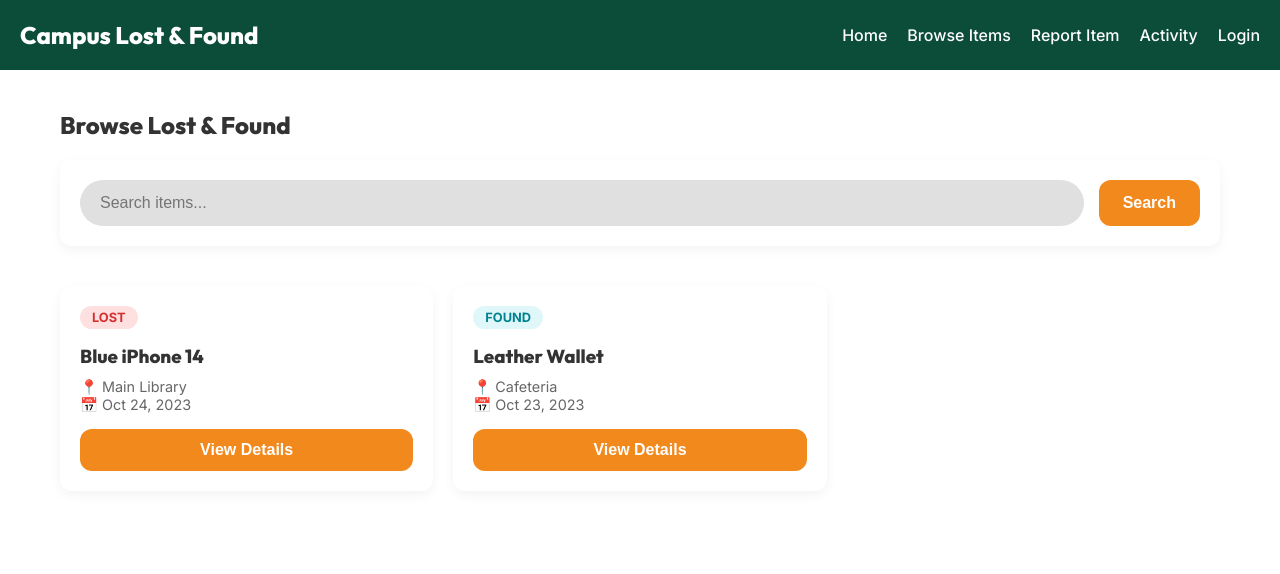
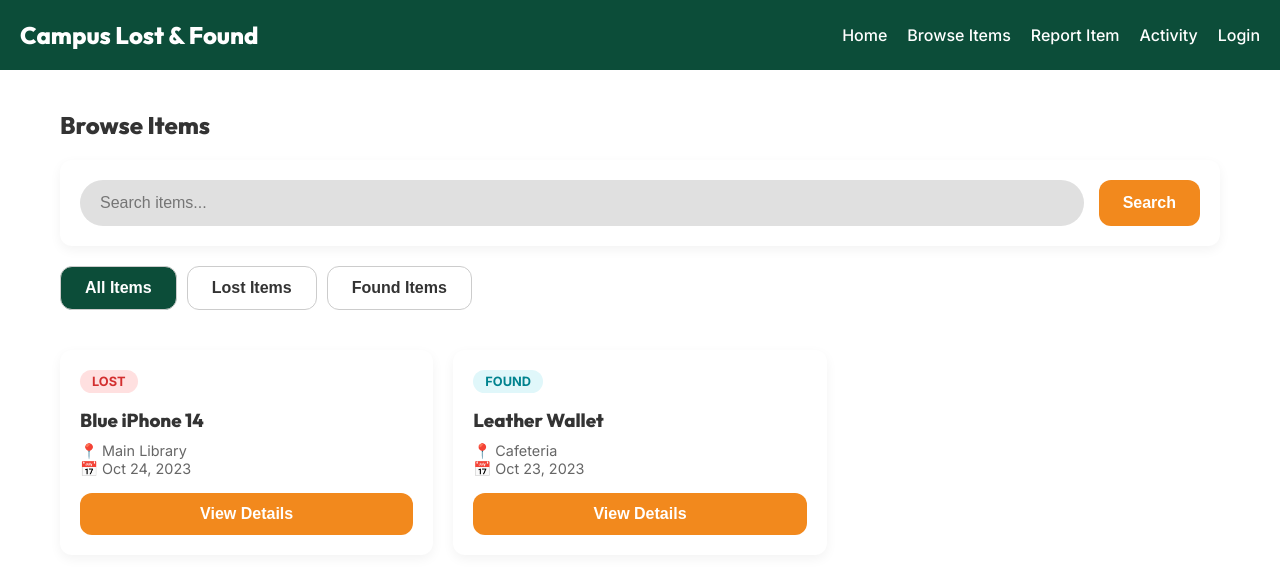
Before and after one commit to mr-jayesh/campus-lost-and-found, a React (Vite) app in the folder frontend/: page / in a window 1280 px wide. Both pictures are taken after a click on the link "Browse Items". Shown: the top 574 px of the page. Built offline with nearby package versions, Linux system fonts and the light colour scheme.

Commit message:
feat: add filter buttons to browse items feed

```diff
--- a/frontend/src/App.jsx
+++ b/frontend/src/App.jsx
@@ -4,6 +4,7 @@ import './index.css';
 function App() {
   const [activeTab, setActiveTab] = useState('home');
   const [reportType, setReportType] = useState('lost');
+  const [filter, setFilter] = useState('all');
 
   const mockItems = [
     { id: 1, type: 'lost', title: 'Blue iPhone 14', category: 'Electronics', location: 'Main Library', date: 'Oct 24, 2023', status: 'open' },
@@ -61,13 +62,20 @@ function App() {
 
       {activeTab === 'feed' && (
         <section className="container" style={{ padding: '40px 20px' }}>
-           <h2 style={{ marginBottom: '20px' }}>Browse Lost & Found</h2>
-           <div className="card" style={{ marginBottom: '20px', display: 'flex', gap: '15px' }}>
-              <input type="text" className="input-field" placeholder="Search items..." style={{ margin: 0 }} />
+           <h2 style={{ marginBottom: '20px' }}>Browse Items</h2>
+           <div className="card" style={{ marginBottom: '20px', display: 'flex', gap: '15px', flexWrap: 'wrap' }}>
+              <input type="text" className="input-field" placeholder="Search items..." style={{ margin: 0, flex: 1, minWidth: '200px' }} />
               <button className="btn btn-primary">Search</button>
            </div>
+
+           <div style={{ display: 'flex', gap: '10px', marginBottom: '20px' }}>
+             <button className="btn btn-secondary" style={{ backgroundColor: filter === 'all' ? 'var(--primary-color)' : 'transparent', color: filter === 'all' ? 'white' : 'var(--text-color)', border: '1px solid #ccc' }} onClick={() => setFilter('all')}>All Items</button>
+             <button className="btn btn-secondary" style={{ backgroundColor: filter === 'lost' ? '#ffe0e0' : 'transparent', color: filter === 'lost' ? '#d32f2f' : 'var(--text-color)', border: '1px solid #ccc' }} onClick={() => setFilter('lost')}>Lost Items</button>
+             <button className="btn btn-secondary" style={{ backgroundColor: filter === 'found' ? '#e0f7fa' : 'transparent', color: filter === 'found' ? '#00838f' : 'var(--text-color)', border: '1px solid #ccc' }} onClick={() => setFilter('found')}>Found Items</button>
+           </div>
+
            <div className="items-grid">
-              {mockItems.map(item => (
+              {mockItems.filter(item => filter === 'all' || item.type === filter).map(item => (
                 <div key={item.id} className="card">
                   <span className={`badge ${item.type}`}>{item.type}</span>
                   <h3 style={{ margin: '15px 0 10px 0' }}>{item.title}</h3>
```
